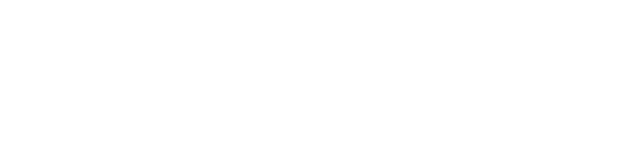
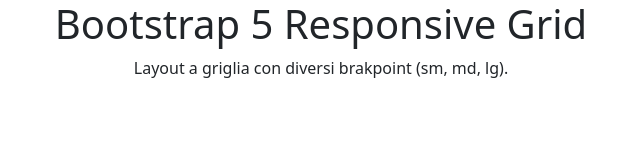
Before and after one commit to gabrielemarchesano/htmlcss-bootstrap-layout, a plain HTML site: page index.html in a window 1280 px wide. Shown: the whole page, without its empty margins (319-959 px from the left). Drawn offline with nearby package versions, Linux system fonts and the light colour scheme.

Commit message:
add elements in the header section using boostrap class

```diff
--- a/index.html
+++ b/index.html
@@ -12,8 +12,15 @@
     />
   </head>
   <body>
+    <header>
+      <div class="container text-center">
+        <h1>Bootstrap 5 Responsive Grid</h1>
+        <p>Layout a griglia con diversi brakpoint (sm, md, lg).</p>
+      </div>
+    </header>
+    <main>
 
-
+    </main>
 
     <script
       src="https://cdn.jsdelivr.net/npm/bootstrap@5.3.8/dist/js/bootstrap.bundle.min.js"
```
